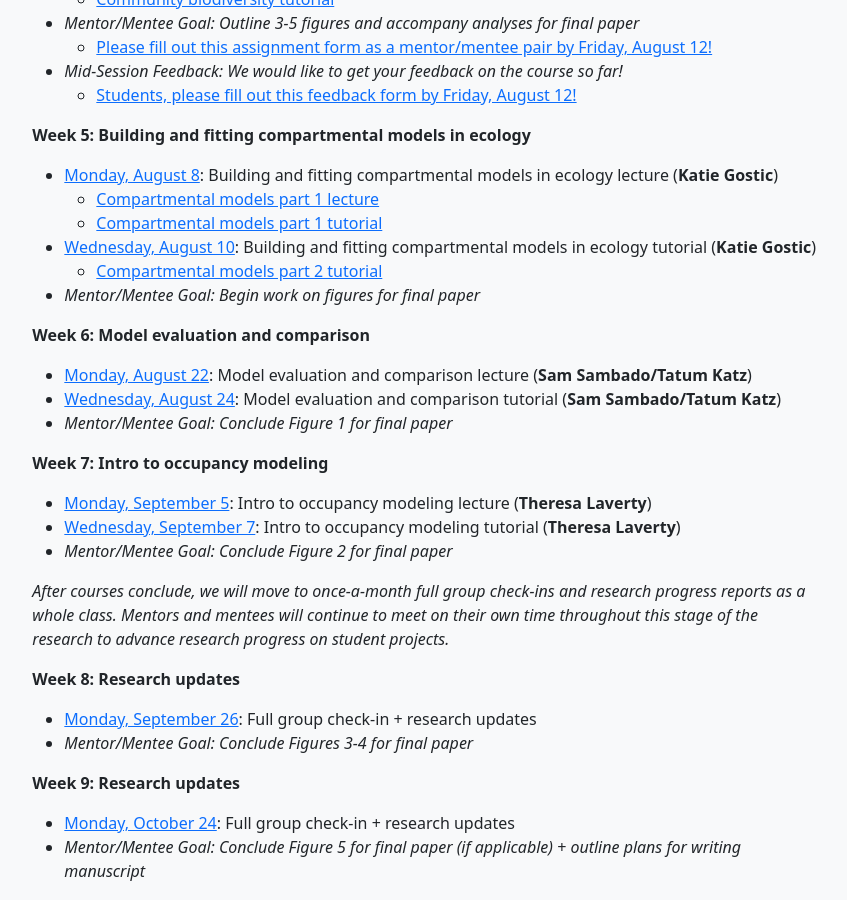
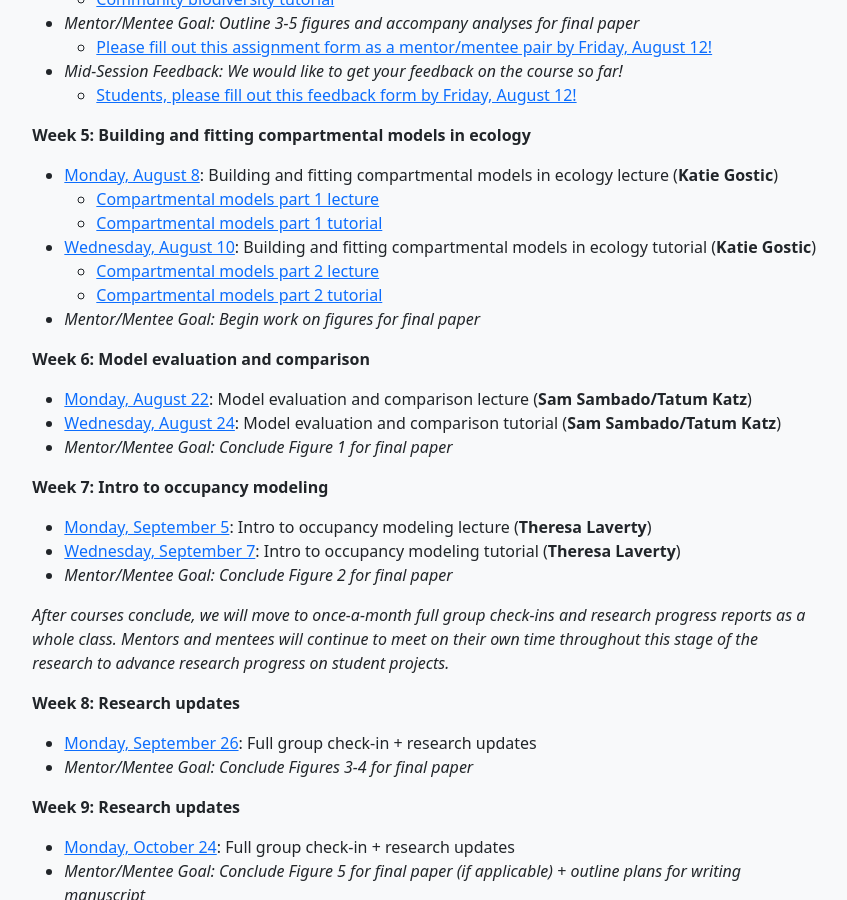
Before and after one commit to brooklabteam/coding4conservation, a Jekyll site: the page built from syllabus.md, in a window 1280 px wide and 900 px high, scrolled down 1061 px. Shown: the whole window, without its empty margins (213-1060 px from the left). Built offline with Jekyll 4.4.1, drawn with Linux system fonts in a browser that asks for light colours.

Commit message:
added Katie's SIR models lecture

```diff
--- a/syllabus.md
+++ b/syllabus.md
@@ -52,6 +52,7 @@
   * [Compartmental models part 1 lecture](/assets/lectures/C4C-Compartmental-Models-Part1.pdf)
   * [Compartmental models part 1 tutorial](/assets/tutorials/C4C-Compartmental-Models-Part1.zip)
 * [Wednesday, August 10](https://uchicago.zoom.us/j/99757424819?pwd=UHBtYzBxQ3VCZ0lXZ2dLUTVZRFMxdz09): Building and fitting compartmental models in ecology tutorial (**Katie Gostic**)
+  * [Compartmental models part 2 lecture](/assets/lectures/C4C-Compartmental-Models-Part2.pdf)
   * [Compartmental models part 2 tutorial](/assets/tutorials/C4C-Compartmental-Models-Part2.zip)
 * *Mentor/Mentee Goal: Begin work on figures for final paper*
 
```
Also changed, not shown: 1 other file.
